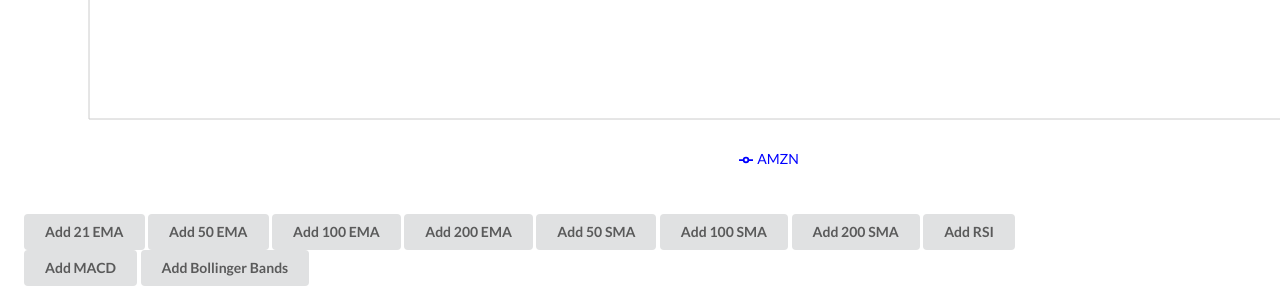
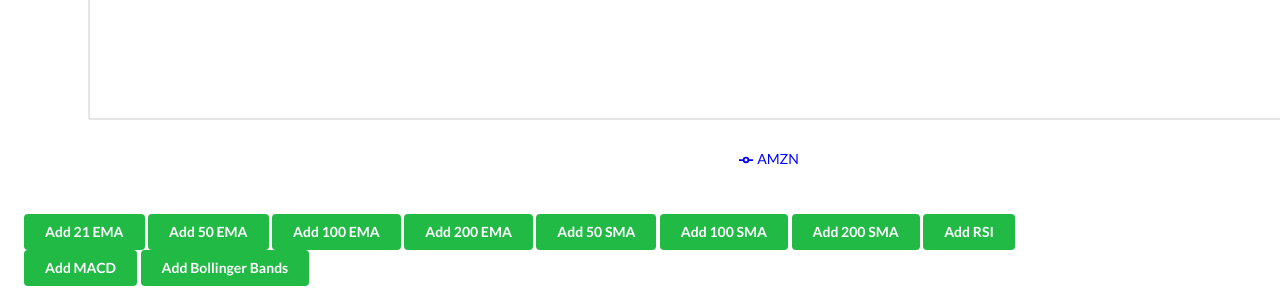
Before and after one commit to GowsikanRaj/StockChartGeneratorYahoo, a React (Create React App) app: page / in a window 1280 px wide. Shown: the part 846-1146 px from the top of the page. Built offline with nearby package versions, Linux system fonts and the light colour scheme; no server answers.

Commit message:
Ability to toggle between adding and removing the indicators

```diff
--- a/src/Components/App.js
+++ b/src/Components/App.js
@@ -164,6 +164,18 @@
     }
   };
 
+  const removeEMA = async (timePeriod) => {
+    if (timePeriod === 21) {
+      setTwentyOneEMA([]);
+    } else if (timePeriod === 50) {
+      setFiftyEMA([]);
+    } else if (timePeriod === 100) {
+      setHundredEMA([]);
+    } else if (timePeriod === 200) {
+      setTwoHundredEMA([]);
+    }
+  };
+
   const getSMA = async (timePeriod) => {
     const data = await axios
       .get(`https://api.twelvedata.com/sma`, {
@@ -188,6 +200,16 @@
     }
   };
 
+  const removeSMA = async (timePeriod) => {
+    if (timePeriod === 50) {
+      setFiftySMA([]);
+    } else if (timePeriod === 100) {
+      setHundredSMA([]);
+    } else if (timePeriod === 200) {
+      setTwoHundredSMA([]);
+    }
+  };
+
   const getRSI = async () => {
     const data = await axios
       .get(`https://api.twelvedata.com/rsi`, {
@@ -203,6 +225,10 @@
 
     let values = data.map((item) => item["rsi"]);
     setRSI(values.reverse());
+  };
+
+  const removeRSI = () => {
+    setRSI([]);
   };
 
   const getMacd = async () => {
@@ -224,6 +250,11 @@
     let signal = data.map((item) => Number(item["macd_signal"]).toFixed(2));
     setMacd(macD.reverse());
     setMacdsignal(signal.reverse());
+  };
+
+  const removeMACD = () => {
+    setMacd([]);
+    setMacdsignal([]);
   };
 
   const getBollingerBands = async () => {
@@ -249,6 +280,12 @@
     setUpperBB(upperband.reverse());
     setMiddleBB(middleband.reverse());
     setLowerBB(lowerband.reverse());
+  };
+
+  const removeBollingerBands = () => {
+    setUpperBB([]);
+    setMiddleBB([]);
+    setLowerBB([]);
   };
 
   return (
@@ -283,6 +320,11 @@
               middleband={middleBB}
               lowerband={lowerBB}
               getBollingerBands={getBollingerBands}
+              removeEMA={removeEMA}
+              removeSMA={removeSMA}
+              removeRSI={removeRSI}
+              removeMACD={removeMACD}
+              removeBollingerBands={removeBollingerBands}
             />
           </div>
         </div>
--- a/src/Components/Graph.js
+++ b/src/Components/Graph.js
@@ -1,4 +1,4 @@
-import React from "react";
+import React, { useState } from "react";
 import {
   LineChart,
   ComposedChart,
@@ -34,7 +34,23 @@
   middleband,
   lowerband,
   getBollingerBands,
+  removeEMA,
+  removeSMA,
+  removeRSI,
+  removeMACD,
+  removeBollingerBands,
 }) => {
+  const [openTwentyOneEMA, setOpenTwentyOneEMA] = useState(false);
+  const [openFiftyEMA, setOpenFiftyEMA] = useState(false);
+  const [openHundredEMA, setOpenHundredEMA] = useState(false);
+  const [openTwoHundredEMA, setOpenTwoHundredEMA] = useState(false);
+  const [openFiftySMA, setOpenFiftySMA] = useState(false);
+  const [openHundredSMA, setOpenHundredSMA] = useState(false);
+  const [openTwoHundredSMA, setOpenTwoHundredSMA] = useState(false);
+  const [openRSI, setOpenRSI] = useState(false);
+  const [openMACD, setOpenMACD] = useState(false);
+  const [openBB, setOpenBB] = useState(false);
+
   const data = xValues.map((item, index) => ({
     name: item,
     stockValues: yValues[index],
@@ -77,6 +93,94 @@
   });
   const yMin = yAxisRange[0];
   const yMax = yAxisRange[yValues.length - 1];
+
+  const addema = (timeperiod) => {
+    if (timeperiod === 21) {
+      setOpenTwentyOneEMA(true);
+      getEMA(21);
+    } else if (timeperiod === 50) {
+      setOpenFiftyEMA(true);
+      getEMA(50);
+    } else if (timeperiod === 100) {
+      setOpenHundredEMA(true);
+      getEMA(100);
+    } else if (timeperiod === 200) {
+      setOpenTwoHundredEMA(true);
+      getEMA(200);
+    }
+  };
+
+  const removeema = (timeperiod) => {
+    if (timeperiod === 21) {
+      setOpenTwentyOneEMA(false);
+      removeEMA(21);
+    } else if (timeperiod === 50) {
+      setOpenFiftyEMA(false);
+      removeEMA(50);
+    } else if (timeperiod === 100) {
+      setOpenHundredEMA(false);
+      removeEMA(100);
+    } else if (timeperiod === 200) {
+      setOpenTwoHundredEMA(false);
+      removeEMA(200);
+    }
+  };
+
+  const addsma = (timeperiod) => {
+    if (timeperiod === 50) {
+      setOpenFiftySMA(true);
+      getSMA(50);
+    } else if (timeperiod === 100) {
+      setOpenHundredSMA(true);
+      getSMA(100);
+    } else if (timeperiod === 200) {
+      setOpenTwoHundredSMA(true);
+      getSMA(200);
+    }
+  };
+
+  const removesma = (timeperiod) => {
+    if (timeperiod === 50) {
+      setOpenFiftySMA(false);
+      removeSMA(50);
+    } else if (timeperiod === 100) {
+      setOpenHundredSMA(false);
+      removeSMA(100);
+    } else if (timeperiod === 200) {
+      setOpenTwoHundredSMA(false);
+      removeSMA(200);
+    }
+  };
+
+  const addrsi = () => {
+    setOpenRSI(true);
+    getRSI();
+  };
+
+  const removersi = () => {
+    setOpenRSI(false);
+    removeRSI();
+  };
+
+  const addmacd = () => {
+    setOpenMACD(true);
+    getMacd();
+  };
+
+  const removemacd = () => {
+    setOpenMACD(false);
+    removeMACD();
+  };
+
+  const addbb = () => {
+    setOpenBB(true);
+    getBollingerBands();
+  };
+
+  const removebb = () => {
+    setOpenBB(false);
+    removeBollingerBands();
+  };
 
   return (
     <>
@@ -321,36 +425,96 @@
         ""
       )}
       <div className="row" style={{ marginTop: "5vh" }}>
-        <button className="ui button" onClick={() => getEMA(21)}>
+        {openTwentyOneEMA ? (
+          <button className="negative ui button" onClick={() => removeema(21)}>
+            Remove 21 EMA
+          </button>
+        ) : (
+          <button className="positive ui button" onClick={() => addema(21)}>
             Add 21 EMA
           </button>
-        <button className="ui button" onClick={() => getEMA(50)}>
+        )}
+        {openFiftyEMA ? (
+          <button className="negative ui button" onClick={() => removeema(50)}>
+            Remove 50 EMA
+          </button>
+        ) : (
+          <button className="positive ui button" onClick={() => addema(50)}>
             Add 50 EMA
           </button>
-        <button className="ui button" onClick={() => getEMA(100)}>
+        )}
+        {openHundredEMA ? (
+          <button className="negative ui button" onClick={() => removeema(100)}>
+            Remove 100 EMA
+          </button>
+        ) : (
+          <button className="positive ui button" onClick={() => addema(100)}>
             Add 100 EMA
           </button>
-        <button className="ui button" onClick={() => getEMA(200)}>
+        )}
+        {openTwoHundredEMA ? (
+          <button className="negative ui button" onClick={() => removeema(200)}>
+            Remove 200 EMA
+          </button>
+        ) : (
+          <button className="positive ui button" onClick={() => addema(200)}>
             Add 200 EMA
           </button>
-        <button className="ui button" onClick={() => getSMA(50)}>
+        )}
+        {openFiftySMA ? (
+          <button className="negative ui button" onClick={() => removesma(50)}>
+            Remove 50 SMA
+          </button>
+        ) : (
+          <button className="positive ui button" onClick={() => addsma(50)}>
             Add 50 SMA
           </button>
-        <button className="ui button" onClick={() => getSMA(100)}>
+        )}
+        {openHundredSMA ? (
+          <button className="negative ui button" onClick={() => removesma(100)}>
+            Remove 100 SMA
+          </button>
+        ) : (
+          <button className="positive ui button" onClick={() => addsma(100)}>
             Add 100 SMA
           </button>
-        <button className="ui button" onClick={() => getSMA(200)}>
+        )}
+        {openTwoHundredSMA ? (
+          <button className="negative ui button" onClick={() => removesma(200)}>
+            Remove 200 SMA
+          </button>
+        ) : (
+          <button className="positive ui button" onClick={() => addsma(200)}>
             Add 200 SMA
           </button>
-        <button className="ui button" onClick={() => getRSI()}>
+        )}
+        {openRSI ? (
+          <button className="negative ui button" onClick={() => removersi()}>
+            Remove RSI
+          </button>
+        ) : (
+          <button className="positive ui button" onClick={() => addrsi()}>
             Add RSI
           </button>
-        <button className="ui button" onClick={() => getMacd()}>
+        )}
+        {openMACD ? (
+          <button className="negative ui button" onClick={() => removemacd()}>
+            Remove MACD
+          </button>
+        ) : (
+          <button className="positive ui button" onClick={() => addmacd()}>
             Add MACD
           </button>
-        <button className="ui button" onClick={() => getBollingerBands()}>
+        )}
+        {openBB ? (
+          <button className="negative ui button" onClick={() => removebb()}>
+            Remove Bollinger Bands
+          </button>
+        ) : (
+          <button className="positive ui button" onClick={() => addbb()}>
             Add Bollinger Bands
           </button>
+        )}
       </div>
     </>
   );
```
Lines whose indentation alone changed are shown as unchanged.
